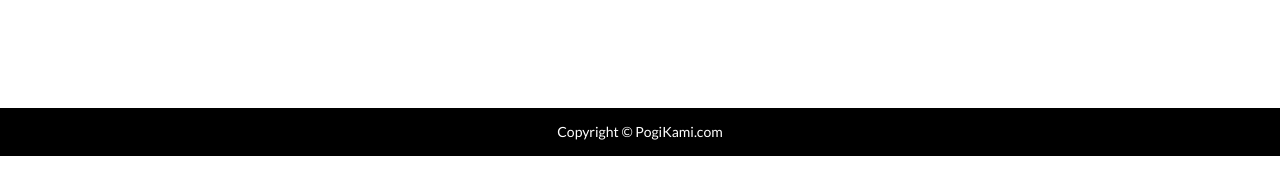
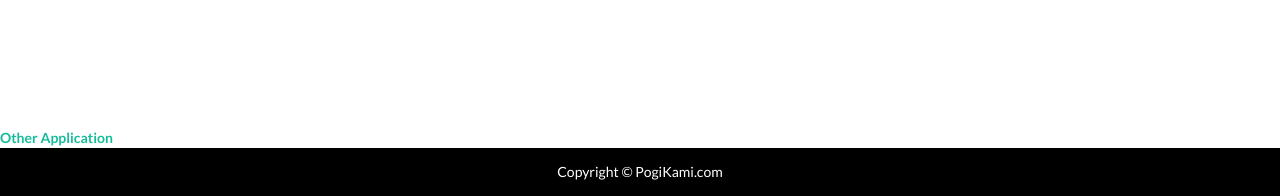
Before and after one commit to svoice02/recognitionv.github.io, a website: page index.html in a window 1280 px wide. Shown: the part 1106-1302 px from the top of the page. Before the commit the page ends 1262 px from the top, so only its background shows below. Drawn offline with Linux system fonts and the light colour scheme.

Commit message:
Update index.html

```diff
--- a/index.html
+++ b/index.html
@@ -96,6 +96,8 @@
             </div>
         </div>
     </section>
+<br>
+ <a href="https://chrome.google.com/webstore/category/extensions?utm_source=chrome-ntp-icon"><strong>Other Application</strong></a>
 </body>
     <footer>Copyright &copy; PogiKami.com</footer>
 <style>
```
